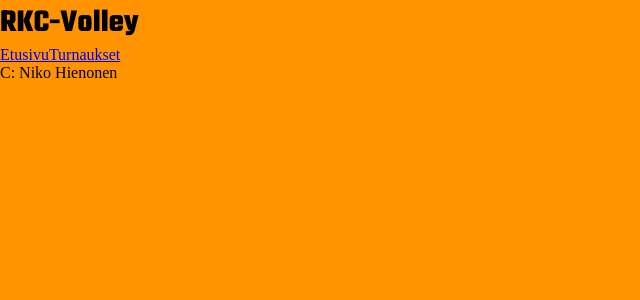
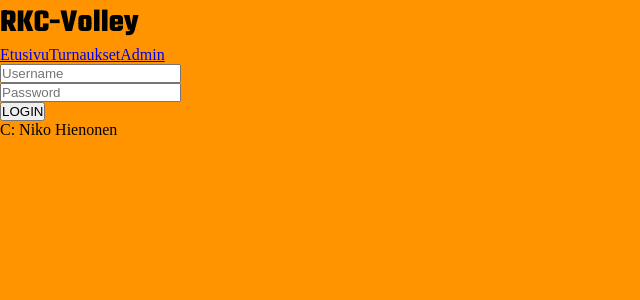
Before and after one commit to NikoHienonen/RKC_site, a React (Create React App) app in the folder frontend/: page /admin/login in a window 1280 px wide. Shown: the top 300 px of the page, without its empty margins (0-640 px from the left). Built offline with nearby package versions, Linux system fonts and the light colour scheme.

Commit message:
Admin form work

```diff
--- a/frontend/src/App.js
+++ b/frontend/src/App.js
@@ -11,6 +11,8 @@ import Tournaments from './components/body/tournaments/Tournaments';
 import Tournament from './components/body/tournaments/Tournament';
 import AddNew from './components/body/tournaments/AddNewForm/AddNew';
 
+import Login from './components/admin/Login/LoginForm';
+
 function App() {
   return (
     <Router>
@@ -22,6 +24,7 @@ function App() {
             <Route exact path="/turnaukset" component={Tournaments}/>
             <Route exact path="/turnaukset/uusi" component={AddNew}/>
             <Route exact path="/turnaukset/:name" component={Tournament}/>
+            <Route exact path="/admin/login" component={Login}/>
           </Switch>
         </div>
         <Footer/>
--- /dev/null
+++ b/frontend/src/components/admin/Login/FormHandler.js
@@ -0,0 +1,49 @@
+import { useState, useEffect } from 'react'
+
+export default function FormHandler(initialState, validate, navigate) {
+  const [values, setValues] = useState(initialState);
+  const [errors, setErrors] = useState({});
+  const [isSubmitting, setSubmitting] = useState(false);
+  const [dbError, setDBError] = useState(null);
+
+  useEffect(() => {
+    if(isSubmitting) {
+      const noErrors = Object.keys(errors).length === 0;
+      console.log(noErrors)
+      if(noErrors) {
+        login();
+        setSubmitting(false);
+      } else {
+        setSubmitting(false);
+      }
+    }
+  }, [errors]);
+
+  function login() {
+    if(values.username === 'vito') {
+      if(values.password === 'rkcvolley') {
+        console.log('oikein')
+      }
+    }
+  }
+
+  function handleChange(e) {
+    setValues({
+      ...values,
+      [e.target.name]: e.target.value
+    });
+  }
+
+  function handleBlur() {
+    const validationErrors = validate(values);
+  }
+
+  function submit(e) {
+    e.preventDefault();
+    const validationErrors = validate(values);
+    setErrors(validationErrors);
+    setSubmitting(true);
+  }
+
+  return { handleChange, handleBlur, submit, errors, values, isSubmitting };
+}
--- /dev/null
+++ b/frontend/src/components/admin/Login/LoginForm.js
@@ -0,0 +1,40 @@
+import React from 'react';
+
+import FormHandler from './FormHandler';
+import ValidateValues from './ValidateValues';
+
+const INITIAL_STATE = {
+  username: '',
+  password: ''
+}
+
+export default function LoginForm() {
+  const {
+    handleChange, handleBlur, submit, errors, values, isSubmitting
+  } = FormHandler(INITIAL_STATE, ValidateValues);
+
+  return (
+    <form className='admin-login' onSubmit={submit}>
+      <input
+        name="username"
+        value={values.username}
+        onChange={handleChange}
+        onBlur={handleBlur}
+        placeholder='Username'
+      />
+      <p className='errorMsg'>{errors.username}</p>
+      <input
+        name="password"
+        value={values.password}
+        onChange={handleChange}
+        onBlur={handleBlur}
+        placeholder='Password'
+        type="password"
+      />
+      <p className='errorMsg'>{errors.password}</p>
+      <button className="submit" disabled={isSubmitting}>
+        LOGIN
+      </button>
+    </form>
+  );
+}
--- /dev/null
+++ b/frontend/src/components/admin/Login/ValidateValues.js
@@ -0,0 +1,16 @@
+export default function ValidateValues(values) {
+  let errors= {};
+  // Username Errors
+  if(!values.username) {
+    errors.username = 'Username is required';
+  } else if (values.username.length < 4) {
+    errors.username = 'Username is too short (min-length is 4)';
+  }
+  // Password Errors
+  if(!values.password) {
+    errors.password = 'Password is required';
+  } else if (values.password.length < 6) {
+    errors.password = 'Password is too short (min-length is 6)';
+  }
+  return errors;
+}
--- a/frontend/src/components/body/tournaments/AddNewForm/AddNew.js
+++ b/frontend/src/components/body/tournaments/AddNewForm/AddNew.js
@@ -3,7 +3,7 @@ import React from 'react';
 import DatePicker from "react-datepicker";
 import "react-datepicker/dist/react-datepicker.css";
 
-import FormValidator from '../../../utilities/FormHandler';
+import FormHandler from '../../../utilities/FormHandler';
 import ValidateValues from '../../../utilities/ValidateValues';
 
 const INITIAL_STATE = {
@@ -38,7 +38,7 @@ export default function AddNew() {
     values,
     isSubmitting,
     dbError
-  } = FormValidator(INITIAL_STATE, ValidateValues);
+  } = FormHandler(INITIAL_STATE, ValidateValues);
 
   function handleSelect(date) {
     handleDateChange(date);
--- a/frontend/src/components/static/Nav.js
+++ b/frontend/src/components/static/Nav.js
@@ -6,6 +6,7 @@ export default function Nav(){
     <nav>
       <NavLink to="/" activeClassName='active'>Etusivu</NavLink>
       <NavLink to="/turnaukset" activeClassName='active'>Turnaukset</NavLink>
+      <NavLink to="/admin/login" activeClassName='active'>Admin</NavLink>
     </nav>
   );
 }
--- /dev/null
+++ b/frontend/src/styles/Forms.css
@@ -0,0 +1,22 @@
+form .admin-login {
+  padding: 20;
+}
+input {
+  height: 2rem;
+  background-color: 'rgba(255,255,255,0.2)';
+  padding: 0 1rem;
+  color: 'white';
+  font-size: 1.2rem;
+}
+button.submit {
+  background-color: var(--orange);
+  padding: 0 1rem;
+  text-align: 'center';
+  color: 'white';
+  font-size: 1.2rem;
+}
+p.errormsg {
+  color: 'red';
+  font-size: 1.2rem;
+  padding-bottom: 1rem;
+}
```
